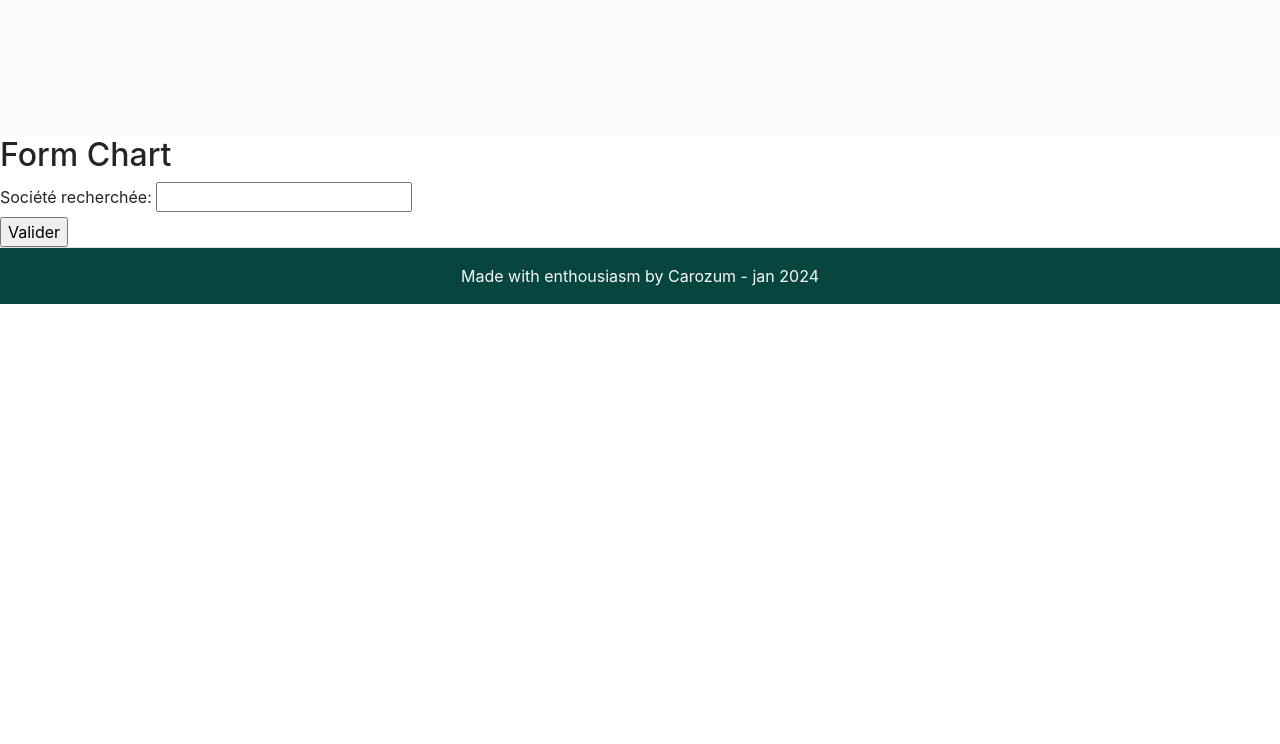
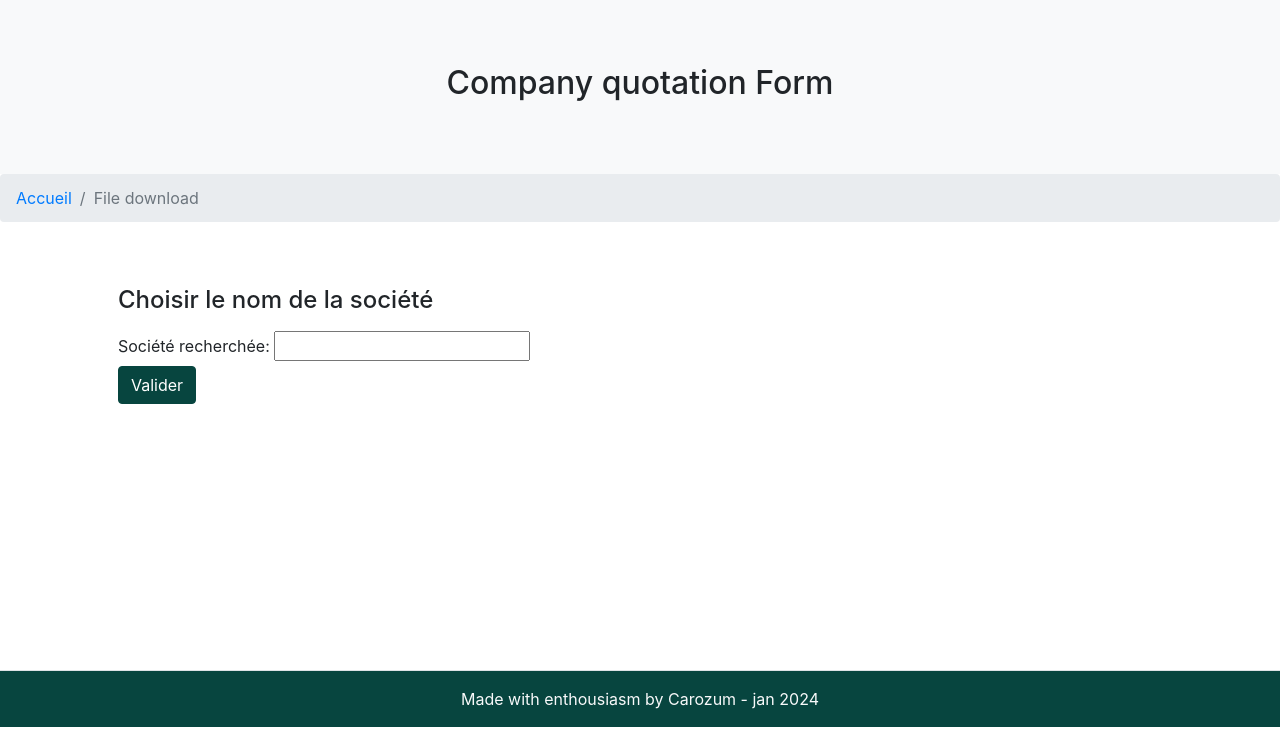
Before and after one commit to carozum/flask-simplon, a Flask app: page /form-chart in a window 1280 px wide. Shown: the part 56-800 px from the top of the page. Run offline with Flask 3, Linux system fonts and the light colour scheme; parts of the project's set-up code (start-up, migrations or seed data) failed here and were passed over; some libraries are stand-ins or nearby versions; some web fonts are replaced.

Commit message:
quotation chart

```diff
--- a/templates/form-chart.html
+++ b/templates/form-chart.html
@@ -4,14 +4,34 @@
 Form chart
 {% endblock %}
 
+
+{% block h1 %}
+Company quotation Form
+{% endblock %}
+
+
 {% block content %}
-<h1>Form Chart</h1>
-<form method="post" action=" {{url_for('form_chart')}} ">
+<nav style="--bs-breadcrumb-divider: '>';" aria-label="breadcrumb">
+    <ol class="breadcrumb">
+        <li class="breadcrumb-item"><a href="{{url_for('bienvenue')}}">Accueil</a></li>
+        <li class="breadcrumb-item active" aria-current="page">File download</li>
+    </ol>
+</nav>
 
-    <label for="companyName">Société recherchée:</label>
-    <input type="text" name="companyName" required><br>
+<main class="container p-5 overflow-hidden" style="min-height: 54vh">
+    <h2 class="h4 pb-2">Choisir le nom de la société</h2>
+    <div class="row">
+        <div class="col">
+            <form method="post" action=" {{url_for('form_chart')}} ">
 
-    <input type="submit" value="Valider">
-</form>
+                <label for="companyName" class="form-label">Société recherchée:</label>
+                <input type="text" name="companyName" class="form-action" required><br>
+                <input type="submit" value="Valider" class="btn btn-primary">
+            </form>
+        </div>
+    </div>
+
+</main>
+
 
 {% endblock %}
```
Also changed, not shown: templates/chart.html (+23 -14 lines).
